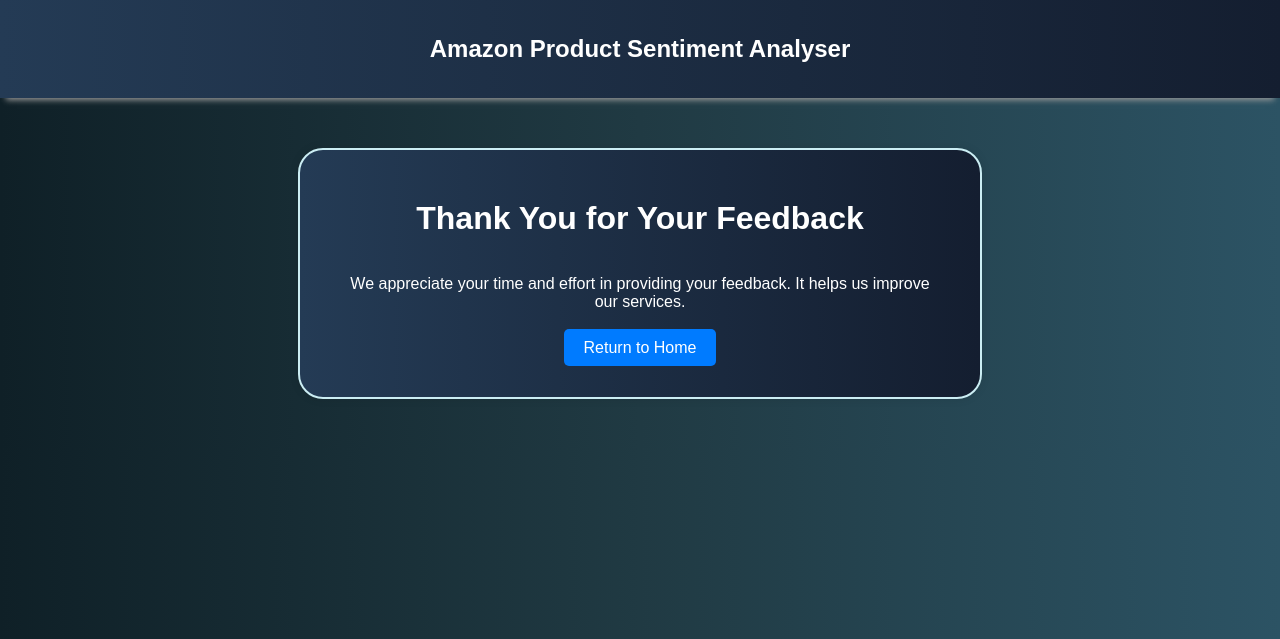
After one commit to MSD-3/Sentiment-Analysis-of-Product-Reviews, a Flask app: page /feedback in a window 1280 px wide. The commit adds this page. Shown: the top 639 px of the page. Run offline with Flask 3, Linux system fonts and the light colour scheme.

Commit message:
Updated front end and added feedback mechanism
Added a working feedback system and minor improvements

```diff
--- a/app.py
+++ b/app.py
@@ -18,6 +18,9 @@ app = Flask(__name__)
 def index():
     return render_template('front/main.html')
 
+@app.route('/feedback')
+def feedback():
+    return render_template('front/feedback.html')
 
 @app.route('/', methods=['POST'])
 def submit():
--- a/static/styles.css
+++ b/static/styles.css
@@ -17,6 +17,10 @@ body {
     padding: 15px;
     text-align: center;
     color: #fff;
+    -webkit-box-shadow: 0 8px 6px -6px #999;
+    -moz-box-shadow: 0 8px 6px -6px #999;
+    box-shadow: 0 8px 6px -6px #999;
+
 }
 
 .price-history-container {
--- a/static/styles_final.css
+++ b/static/styles_final.css
@@ -8,14 +8,36 @@ body {
 
 .navbar {
     background: #141E30;
-        /* fallback for old browsers */
-        background: -webkit-linear-gradient(to right, #243B55, #141E30);
-        /* Chrome 10-25, Safari 5.1-6 */
-        background: linear-gradient(to right, #243B55, #141E30);
-        /* W3C, IE 10+/ Edge, Firefox 16+, Chrome 26+, Opera 12+, Safari 7+ */
+    background: -webkit-linear-gradient(to right, #243B55, #141E30);
+    background: linear-gradient(to right, #243B55, #141E30);
     padding: 15px;
     text-align: center;
     color: #fff;
+    position: relative;
+    -webkit-box-shadow: 0 8px 6px -6px #999;
+    -moz-box-shadow: 0 8px 6px -6px #999;
+    box-shadow: 0 8px 6px -6px #999;
+}
+
+.home-button {
+    position: absolute;
+    right: 20px;
+    top: 50%;
+    transform: translateY(-50%);
+    color: #fff;
+    text-decoration: none;
+    font-size: 18px;
+    display: flex;
+    align-items: center;
+}
+
+.home-icon {
+    font-size: 24px;
+    margin-right: 5px;
+}
+
+.home-button:hover {
+    text-decoration: underline;
 }
 
 .container {
@@ -25,11 +47,11 @@ body {
     padding: 20px;
     border: 2px solid rgb(203, 237, 243);
     border-radius: 25px;
-    background: #141E30; /* fallback for old browsers */
-    background: -webkit-linear-gradient(to right, #243B55, #141E30); /* Chrome 10-25, Safari 5.1-6 */
-    background: linear-gradient(to right, #243B55, #141E30); /* W3C, IE 10+/ Edge, Firefox 16+, Chrome 26+, Opera 12+, Safari 7+ */
+    background: #141E30;
+    background: -webkit-linear-gradient(to right, #243B55, #141E30);
+    background: linear-gradient(to right, #243B55, #141E30);
     box-shadow: 0 0 10px rgba(0, 0, 0, 0.1);
-    color: #fff; /* Changed text color to white for better readability */
+    color: #fff;
 }
 
 .trustscore,
@@ -47,6 +69,7 @@ body {
     align-items: center;
     margin: auto;
 }
+
 .score-circle.green {
     background-color: #28a745; /* Green */
 }
@@ -106,13 +129,60 @@ body {
 
 .feedback .emotion {
     text-align: center;
+    cursor: pointer;
 }
 
 .feedback .emoji {
     font-size: 2em;
 }
 
+.feedback .emotion.selected {
+    border: 2px solid #007bff;
+    border-radius: 10px;
+    padding: 5px;
+}
+
 .report-scam {
     color: red;
     text-decoration: none;
 }
+
+#submit-button {
+    margin-top: 20px;
+    padding: 10px 20px;
+    background-color: #007bff;
+    color: #fff;
+    border: none;
+    border-radius: 5px;
+    text-align: center;
+    display: block;
+    margin-left: auto;
+    margin-right: auto;
+}
+
+#submit-button:hover {
+    background-color: #0056b3;
+}
+
+.feedback-message {
+    padding: 20px;
+}
+
+.feedback-message h1 {
+    margin: 10px 0;
+    color: #ffffff;
+}
+
+.feedback-message p {
+    margin: 10px 0;
+}
+
+.return-home {
+    margin-top: 20px;
+    padding: 10px 20px;
+    background-color: #007bff;
+    color: #fff;
+    border: none;
+    border-radius: 5px;
+    text-decoration: none;
+}
--- /dev/null
+++ b/templates/front/feedback.html
@@ -0,0 +1,25 @@
+<!DOCTYPE html>
+<html lang="en">
+
+<head>
+    <meta charset="UTF-8">
+    <meta name="viewport" content="width=device-width, initial-scale=1.0">
+    <title>Feedback Received</title>
+    <link rel="icon" href="{{ url_for('static', filename='R.png') }}" type="image/x-icon" />
+    <link rel="stylesheet" href="{{ url_for('static', filename='styles_final.css') }}">
+</head>
+
+<body>
+    <div class="navbar">
+        <h2>Amazon Product Sentiment Analyser</h2>
+    </div>
+    <div class="container">
+        <div class="feedback-message">
+            <h1>Thank You for Your Feedback</h1><br>
+            <p>We appreciate your time and effort in providing your feedback. It helps us improve our services.</p><br>
+            <a href="{{url_for('index') }}" class="return-home">Return to Home</a>
+        </div>
+    </div>
+</body>
+
+</html>
```
Also changed, not shown: templates/front/final_page.html (+34 -18 lines), templates/front/main.html (+17 -0 lines), 1 other file.
